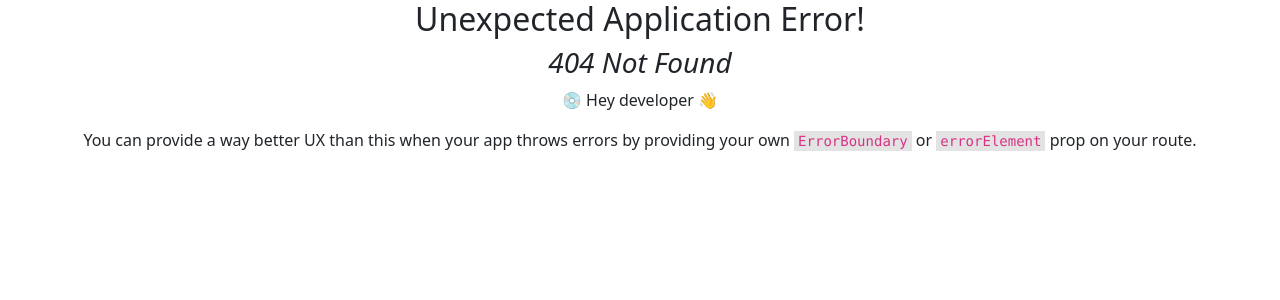
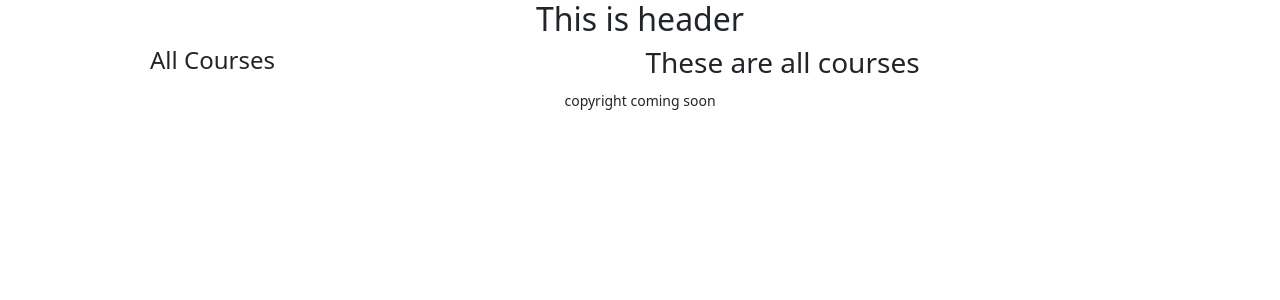
Before and after one commit to Alauddin33/education-tutorial-client, a React (Create React App) app: page /courses in a window 1280 px wide. Before the commit this address had no page. Shown: the top 300 px of the page. Built offline with nearby package versions, Linux system fonts and the light colour scheme.

Commit message:
side navigation added

```diff
--- /dev/null
+++ b/src/Pages/Courses/Courses/Courses.js
@@ -0,0 +1,11 @@
+import React from 'react';
+
+const Courses = () => {
+    return (
+        <div>
+            <h3>These are all courses</h3>
+        </div>
+    );
+};
+
+export default Courses;
--- a/src/Pages/Shared/LeftSideNav/LeftSideNav.js
+++ b/src/Pages/Shared/LeftSideNav/LeftSideNav.js
@@ -1,9 +1,12 @@
 import React from 'react';
+import { useState } from 'react';
 
 const LeftSideNav = () => {
+    const [courses, setCourses] = useState([]);
+
     return (
         <div>
-            <h2>This is Left side</h2>
+            <h4>All Courses</h4>
         </div>
     );
 };
--- a/src/Routes/Routes/Routes.js
+++ b/src/Routes/Routes/Routes.js
@@ -2,6 +2,7 @@ import { createBrowserRouter } from "react-router-dom";
 import Main from "../../layout/Main";
 import Login from "../../Login/Login";
 import Category from "../../Pages/Category/Category/Category";
+import Courses from "../../Pages/Courses/Courses/Courses";
 import Details from "../../Pages/Details/Details/Details";
 import Home from "../../Pages/Home/Home/Home";
 import Register from "../../Register/Register";
@@ -14,6 +15,10 @@ export const routes = createBrowserRouter([
             {
                 path: '/',
                 element: <Home></Home>
+            },
+            {
+                path: '/courses',
+                element: <Courses></Courses>
             },
             {
                 path: '/category/:id',
```
